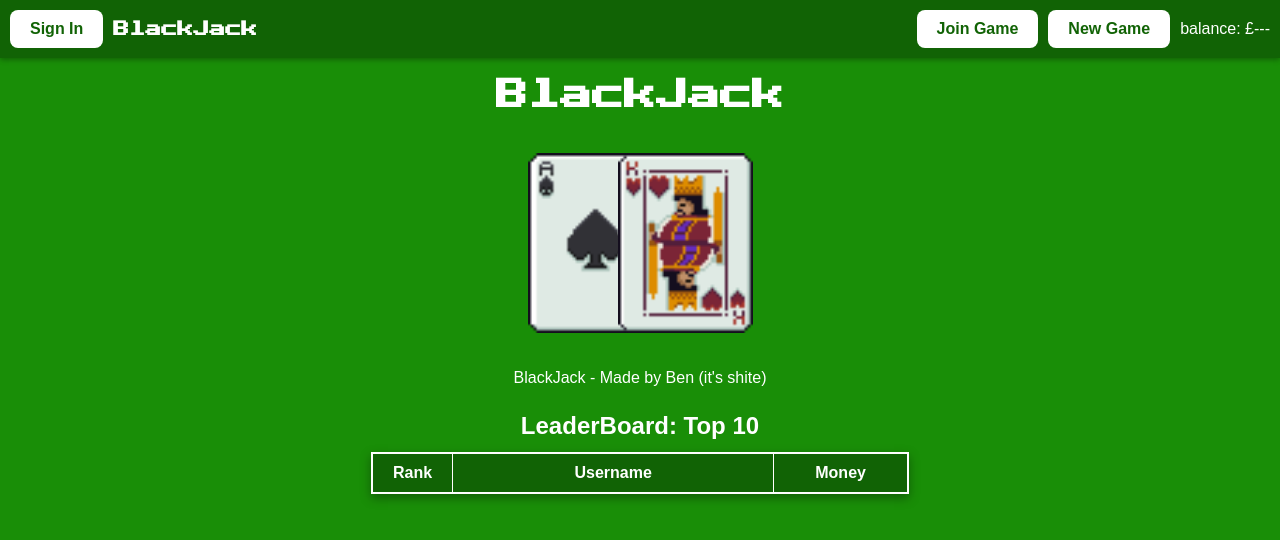
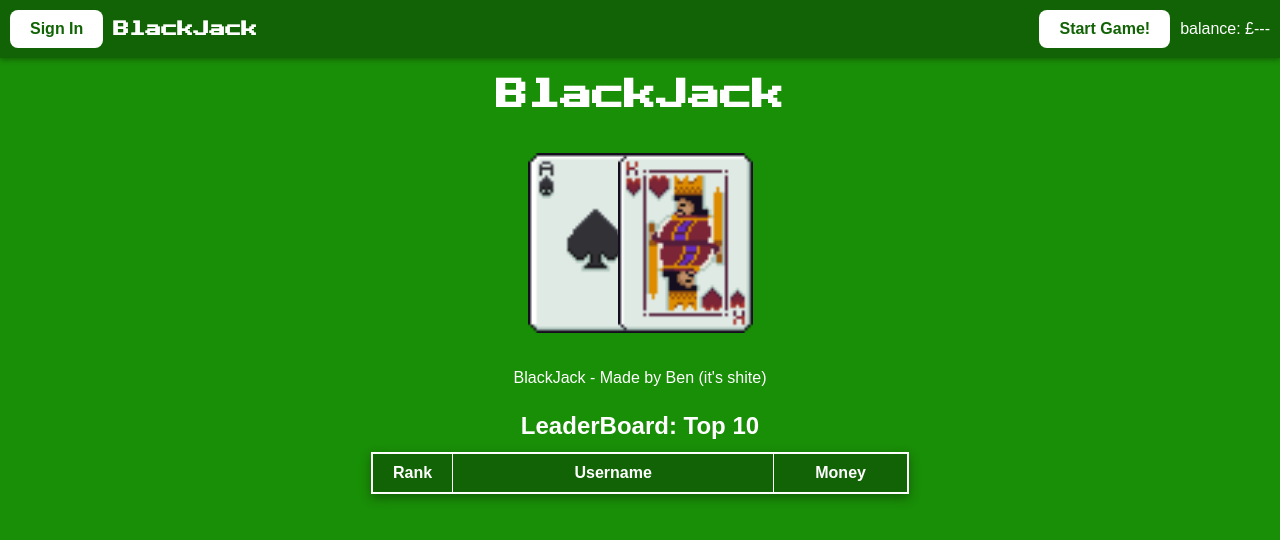
Before and after one commit to BN208/BlackJack, a website: page index.html in a window 1280 px wide. Drawn offline with Linux system fonts and the light colour scheme; no server answers.

Commit message:
removed SH, changed button in html

```diff
--- a/index.html
+++ b/index.html
@@ -23,8 +23,7 @@
                 <span class="nav-brand">BlackJack</span>
             </div>
             <div class="nav-links">
-                <button class="button" id="join">Join Game</button>
-                <button class="button" id="new">New Game</button>
+                <button class="button" id="startBtn">Start Game!</button>
                 <span id="balance">balance: £---</span>
             </div>
         </div>
```
Also changed, not shown: 1 other file.
